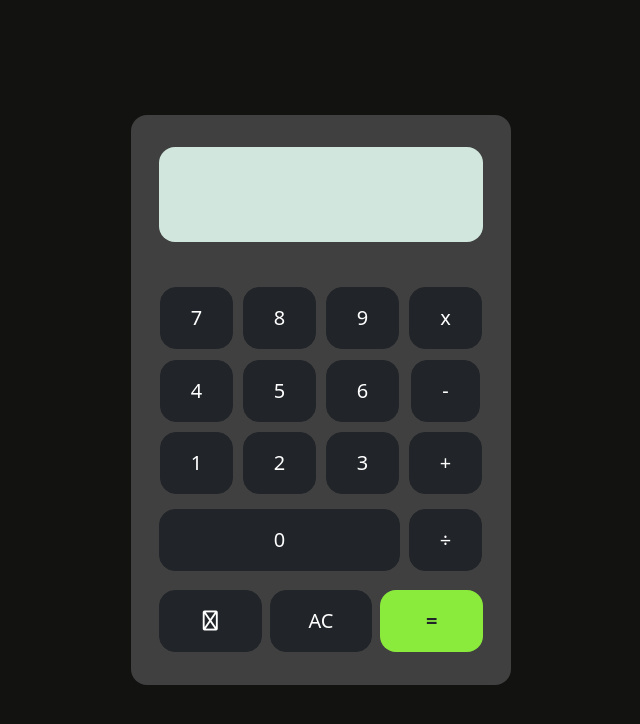
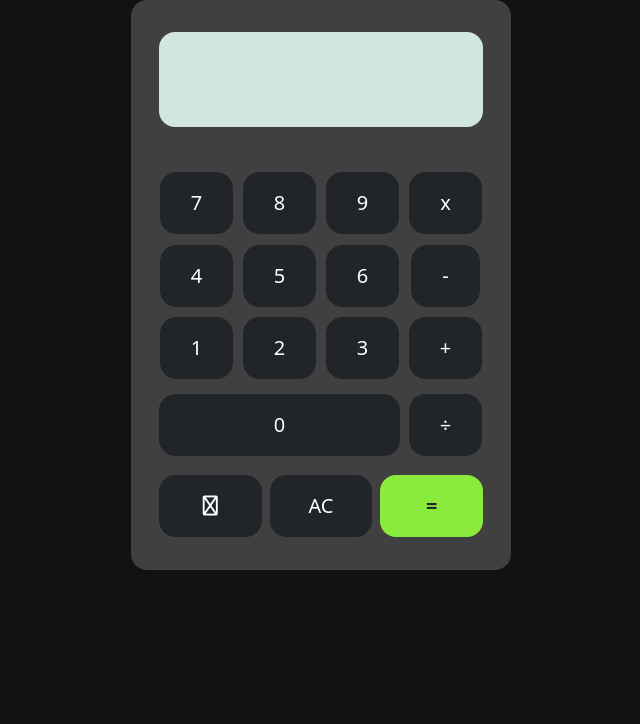
Before and after one commit to shahansv/Basic-Calculator, a plain HTML site: page index.html in a window 1280 px wide. Shown: the whole page, without its empty margins (319-959 px from the left). Drawn offline with nearby package versions, Linux system fonts and the light colour scheme; a web font is replaced by a local one.

Commit message:
initial commit

```diff
--- a/index.html
+++ b/index.html
@@ -31,7 +31,7 @@
   </head>
 
   <body
-    class="vh-100 d-flex justify-content-center align-items-center text-light"
+    class="max-vh-100 d-flex justify-content-center align-items-center text-light"
   >
     <div id="calculator" class="rounded-4 container">
       <div
```
